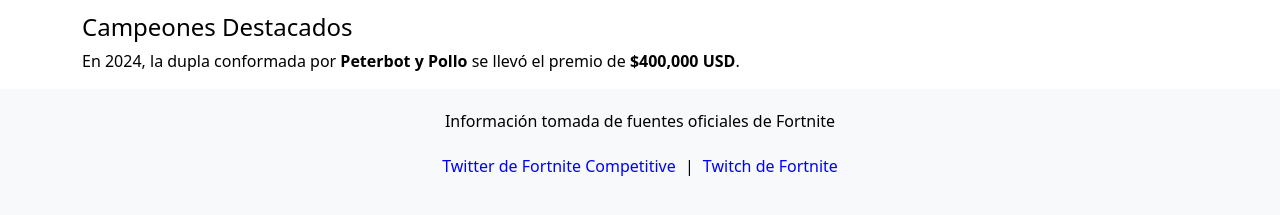
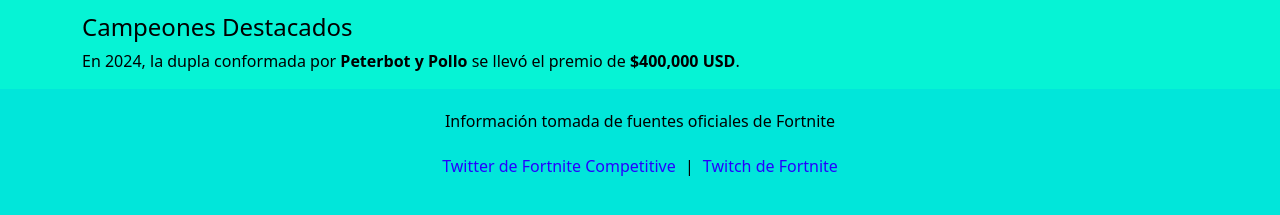
Before and after one commit to saidt049/dada, a plain HTML site: page index.html in a window 1280 px wide. Shown: the part 961-1176 px from the top of the page. Drawn offline with nearby package versions, Linux system fonts and the light colour scheme.

Commit message:
Update index.html

```diff
--- a/index.html
+++ b/index.html
@@ -9,7 +9,7 @@
     <script src="https://cdn.jsdelivr.net/npm/bootstrap@5.3.0/dist/js/bootstrap.bundle.min.js" defer></script>
     <style>
         body {
-            background-color: rgb(255, 255, 255);
+            background-color: rgb(6, 243, 213);
             color: black;
         }
         .carousel-item img {
@@ -17,7 +17,7 @@
             object-fit: cover;
         }
         .footer {
-            background-color: #f8f9fa;
+            background-color: #01e6da;
             padding: 20px;
             text-align: center;
         }
@@ -25,7 +25,7 @@
             display: inline-block;
             margin: 5px;
             text-decoration: none;
-            color: blue;
+            color: rgb(38, 0, 255);
         }
     </style>
 </head>
```
